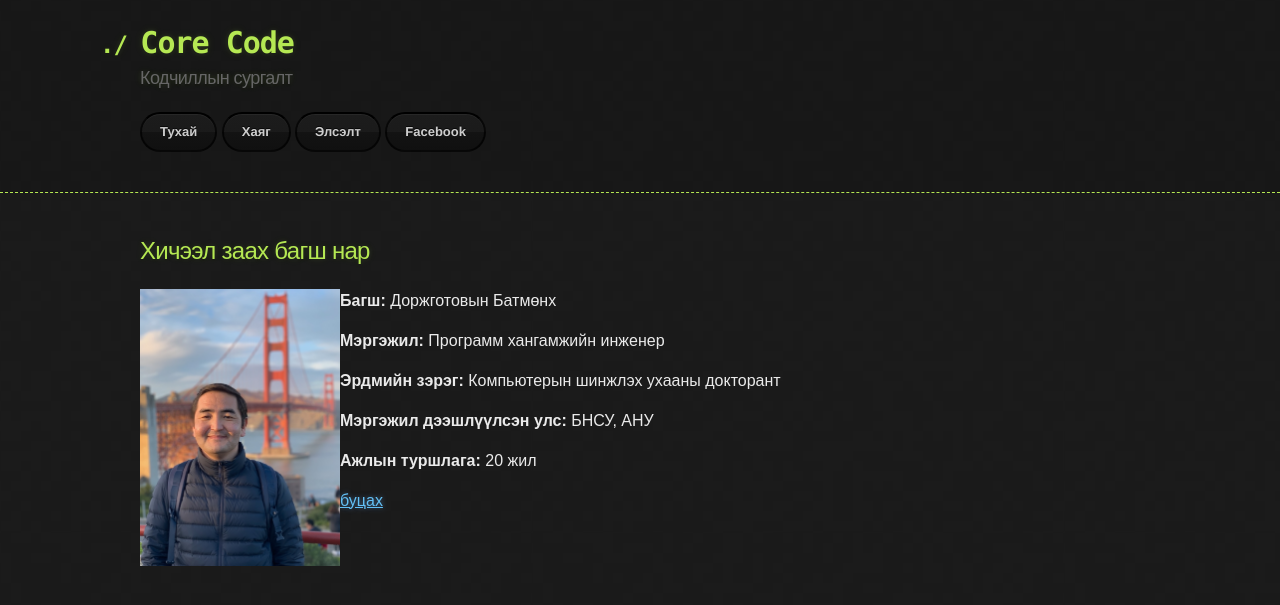
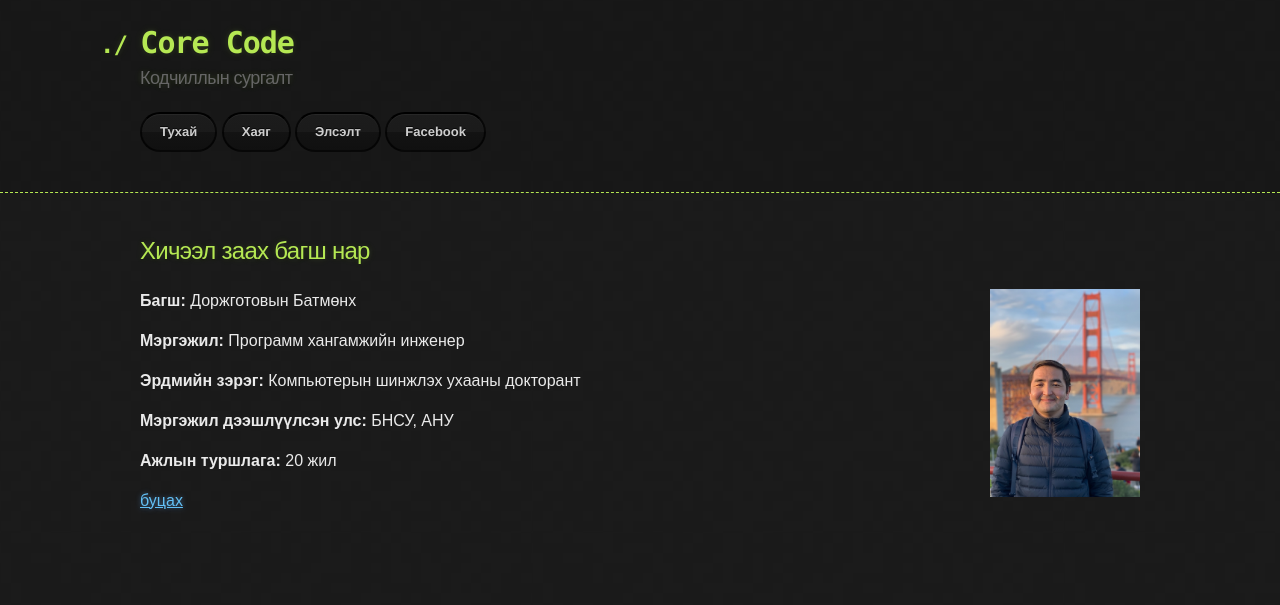
Before and after one commit to ganaatulgaa/corecode, a Jekyll site: the page built from about.md, in a window 1280 px wide. Shown: the top 605 px of the page. Built offline with Jekyll 4.4.1, drawn with Linux system fonts in a browser that asks for light colours; our own code applies the rules of GitHub Pages for plain Markdown files.

Commit message:
Update about.md

```diff
--- a/about.md
+++ b/about.md
@@ -4,7 +4,9 @@ layout: default
 
 ## Хичээл заах багш нар
 
-<div class="pull-right"><center><img style="float: left;" src="assets/images/IMG_0115.jpeg" width="200"></center></div>
+<div style="float: right; margin-left: 15px;">
+  <img src="assets/images/IMG_0115.jpeg" width="150">
+</div>
 
 
 **Багш:** Доржготовын Батмөнх
```
